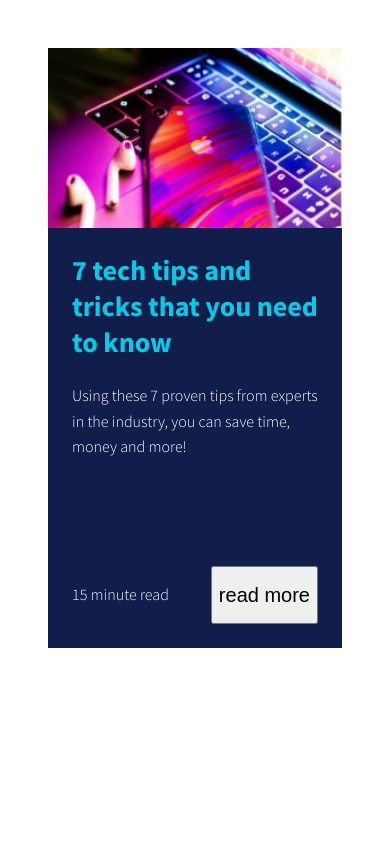
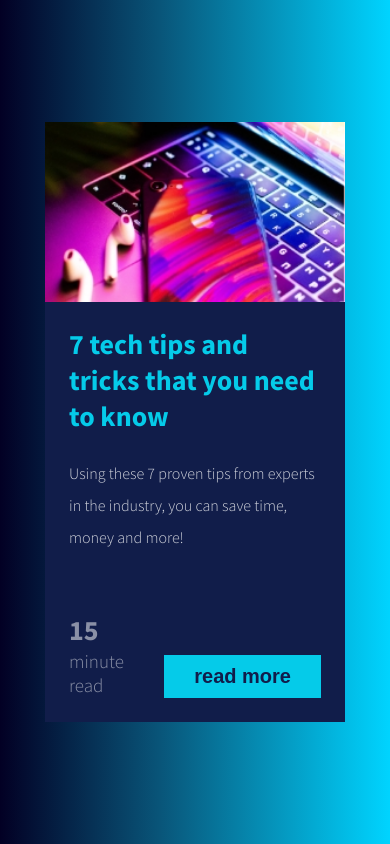
Before and after one commit to zowieerickson/card_component_zowie, a plain HTML site: page index.html in a window 390 px wide. Drawn offline with Linux system fonts and the light colour scheme; a web font is replaced by a local one.

Commit message:
card completed for mobile

```diff
--- a/index.css
+++ b/index.css
@@ -4,13 +4,21 @@
 
 body {
     margin: 0;
-    padding: 3em;
+    padding: 0;
     font-family: 'Source Sans Pro', sans-serif;
     font-size: 16px;
     color: #fff;
     height: 100vh;
-    line-height: 1.6;
+    line-height: 1.3;
     font-weight: 300;
+    background: rgb(2,0,36);
+    background: linear-gradient(90deg, rgba(2,0,36,1) 0%, rgba(9,85,121,1) 41%, rgba(0,212,255,1) 100%);
+}
+
+body {
+    display: flex;
+    justify-content: center;
+    align-items: center;;
 }
 
 h1, h2, h3, h4, h5, h6 {
@@ -26,13 +34,15 @@ h2 {
 
 .btn {
     font-size: 20px;
+    color: #111d4a;
+    font-weight: 700;
+    background: #05cbe9;
+    border: none;
+    padding: 10px 30px;
 }
 
 .card-container {
     display: flex;
-    justify-content: center;
-    /* align-items: center; */
-    margin: 0 auto;
     max-width: 300px;
     max-height: 600px;
 }
@@ -42,8 +52,13 @@ h2 {
     flex-direction: column;
 }
 
+.card-blurb {
+    line-height: 2;
+    opacity: .8;
+
+}
+
 .card > img {
-    /* width: 100%; */
     object-fit: cover;
     height: 30%;
 }
@@ -60,6 +75,21 @@ h2 {
 .card-inner_bottom {
     display: flex;
     justify-content: space-between;
+    align-items: flex-end;
 }
 
-.
+.read-time {
+    font-size: 19px;
+    margin-bottom: 0;
+    opacity: .51;
+}
+
+.time-est {
+    font-size: 28px;
+    display: block;
+    font-weight: 700;
+}
+
+.block {
+    display: block;
+}
--- a/index.html
+++ b/index.html
@@ -21,8 +21,9 @@
                         you can save time, money and more!</p>
                 </div>
                 <div class="card-inner_bottom">
-                    <p class="read-time"><span class="time-est">15</span> minute read</p>
+                    <p class="read-time"><span class="time-est">15</span> <span class="block">minute</span> read</p>
                     <input class="btn" type="button" value="read more">
+                    <!-- <button>read more</button> -->
                 </div>
             </div>
         </div>
```
